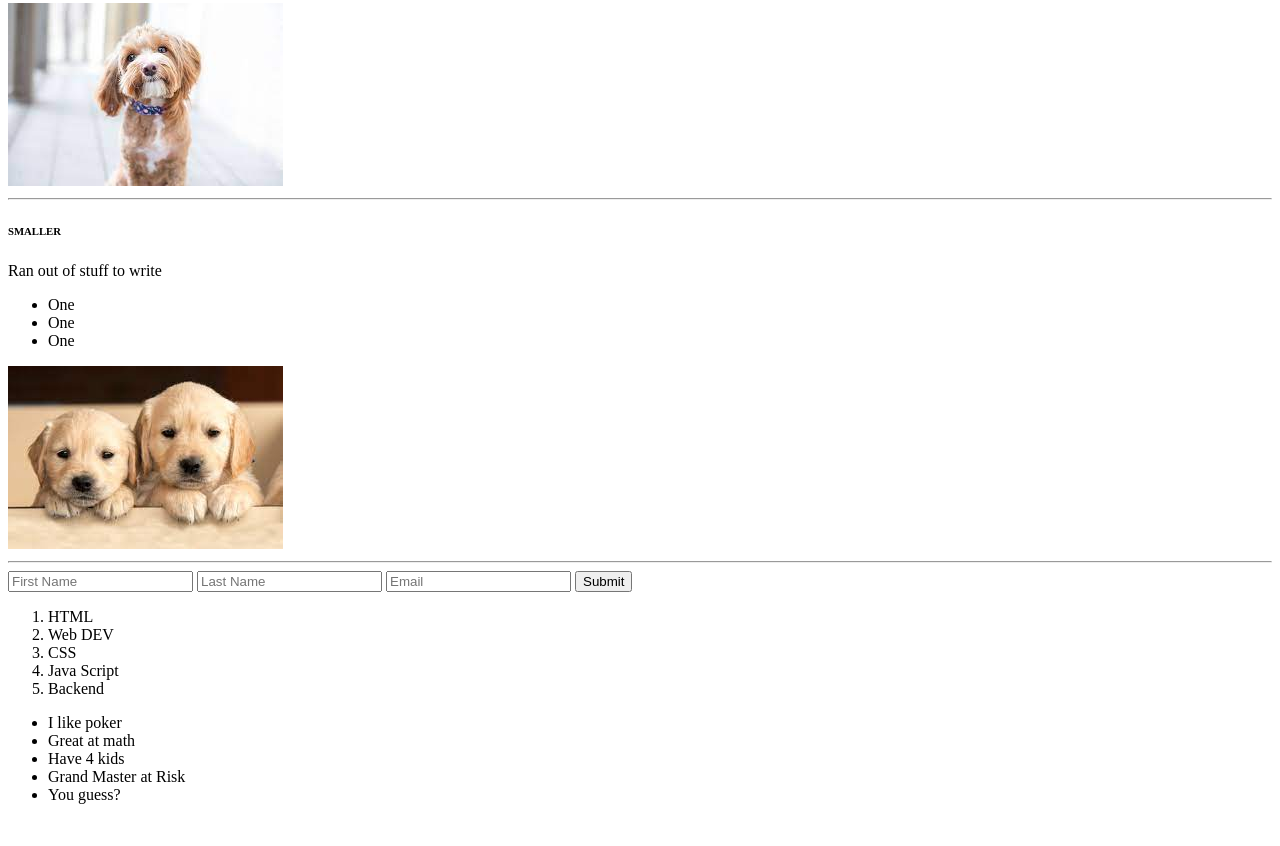
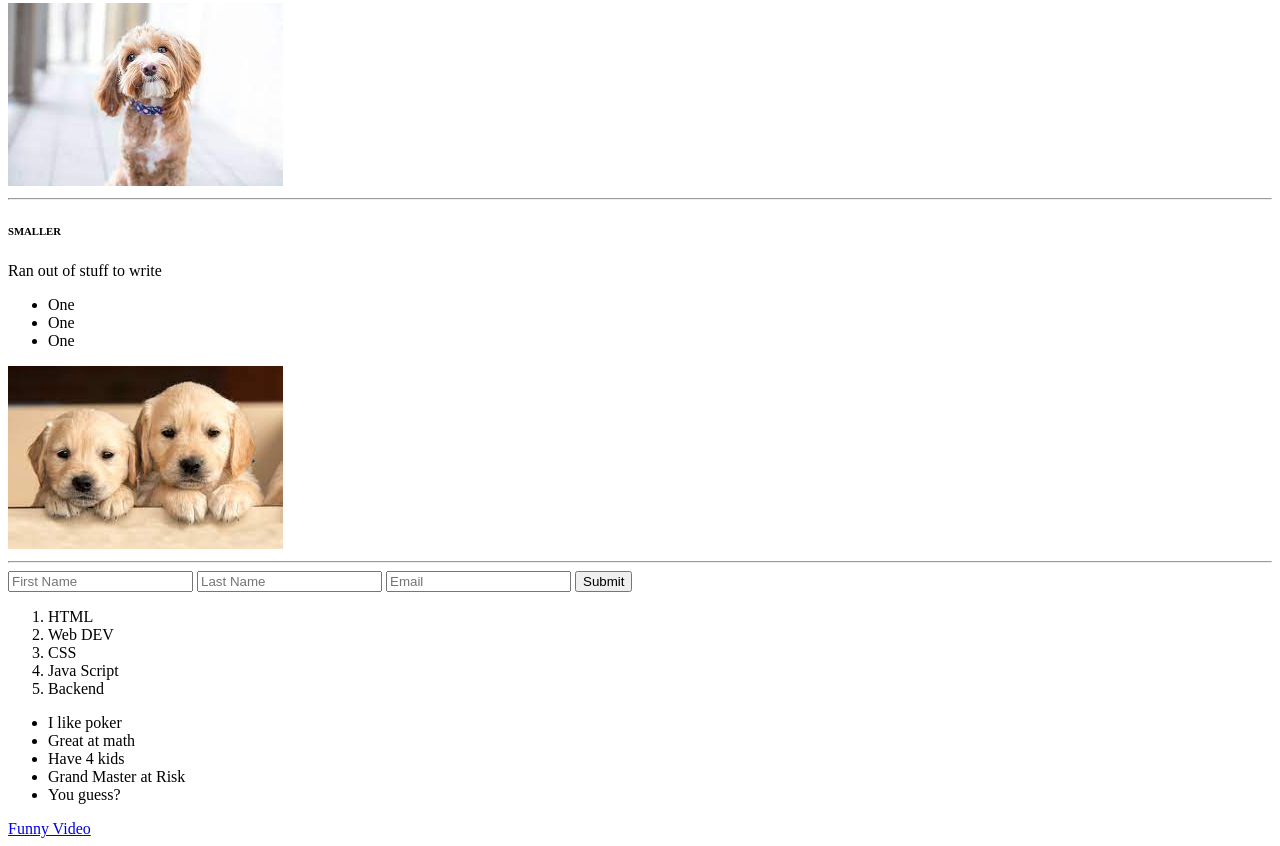
Before and after one commit to WillyDeww/lab-one, a plain HTML site: page index.html in a window 1280 px wide. Shown: the part 1747-2593 px from the top of the page. Before the commit the page ends 2567 px from the top, so only its background shows below. Drawn offline with Linux system fonts and the light colour scheme.

Commit message:
adding link to funny video

```diff
--- a/index.html
+++ b/index.html
@@ -123,6 +123,7 @@
             <li>Grand Master at Risk</li>
             <li>You guess?</li>
         </ul>
+        <a href="https://www.youtube.com/watch?v=WCpDtyrAg-4" target="_blank">Funny Video</a>
     </div>
 </body>
 </html>
```
